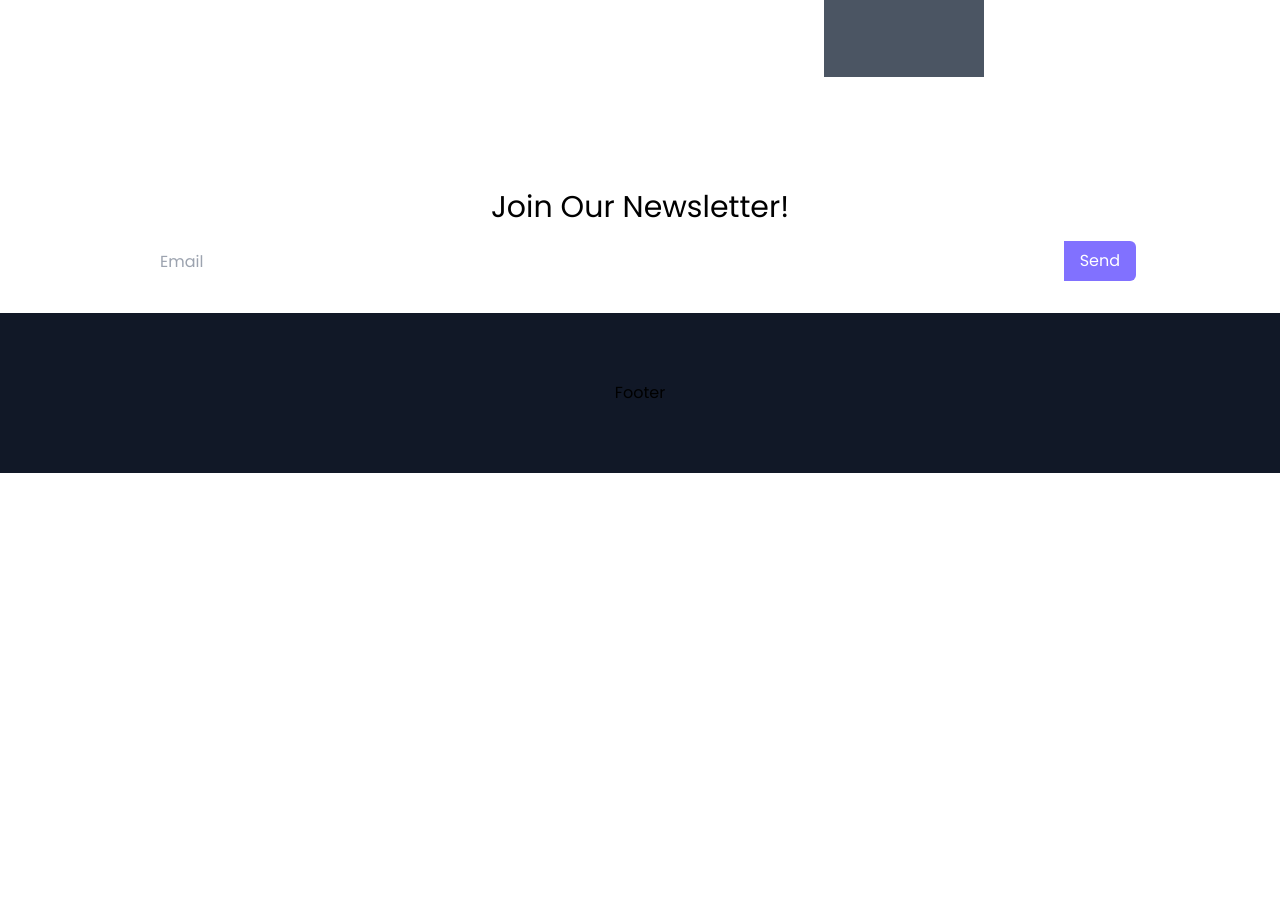
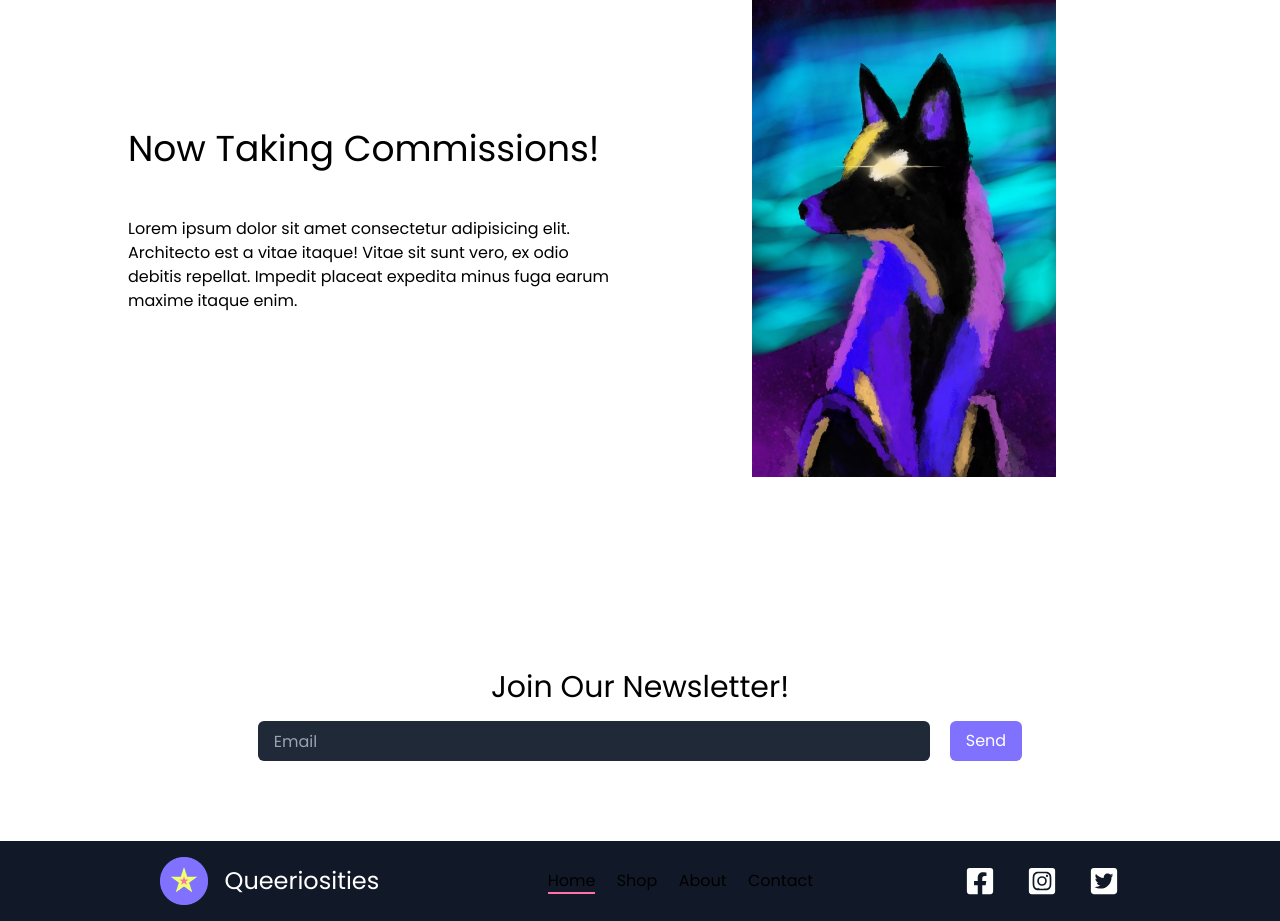
Before and after one commit to dakotadavis58/art-store, a Next.js app: page / in a window 1280 px wide. Shown: the part 1460-2381 px from the top of the page. Before the commit the page ends 1933 px from the top, so only its background shows below. Built offline with nearby package versions, Linux system fonts and the light colour scheme.

Commit message:
made components, worked on commissions section

```diff
--- a/components/Footer.jsx
+++ b/components/Footer.jsx
@@ -1,7 +1,23 @@
 import React from "react";
+import Logo from "./Logo";
+import data from "../data/data.js";
+import Links from "./Links";
+import Input from "./Input";
+import Socials from "./Socials";
 
 function Footer() {
-  return <div className="footer">Footer</div>;
+  const { nav, footer } = data;
+  const { navLinks, logo, btnText } = nav;
+
+  return (
+    <div className="flex justify-evenly items-center p-4 bg-gray-900 min-h-[10vh] gap-4">
+      <Logo logo={logo} />
+      <div className="">
+        <Links links={navLinks} />
+      </div>
+      <Socials />
+    </div>
+  );
 }
 
 export default Footer;
--- /dev/null
+++ b/components/Input.jsx
@@ -0,0 +1,15 @@
+import React from "react";
+
+function Input({ type, placeHolder, className }) {
+  return (
+    <input
+      type={type}
+      placeholder={placeHolder}
+      className={`bg-gray-800 rounded-md mr-1 px-4 focus:border-transparent focus:outline-none focus:ring-2 focus:ring-primary w-full ${
+        className ? className : ""
+      }`}
+    />
+  );
+}
+
+export default Input;
--- a/components/Links.jsx
+++ b/components/Links.jsx
@@ -2,10 +2,14 @@ import React from "react";
 import Link from "next/link";
 import { useRouter } from "next/router";
 
-function Links({ links }) {
+function Links({ links, col }) {
   const router = useRouter();
   return (
-    <ul className="gap-4 w-full max-w-md justify-between hidden md:flex m-2">
+    <ul
+      className={`gap-4 w-full max-w-md justify-between hidden md:flex m-2 ${
+        col ? "flex-col" : ""
+      }`}
+    >
       {links.map((link) => {
         return (
           <li key={link.name}>
--- a/components/Logo.jsx
+++ b/components/Logo.jsx
@@ -2,13 +2,13 @@ import Image from "next/image";
 import Link from "next/link";
 import React from "react";
 
-function Logo({ logo, img }) {
-  const { text } = logo;
+function Logo({ logo }) {
+  const { text, img, alt } = logo;
   return (
     <Link href="/">
       <div className="flex justify-center items-center gap-4">
         <div className="image-container max-w-[3rem] min-w-[3rem]">
-          <Image src={img} alt={logo.alt} fill className="image" />
+          <Image src={img} alt={alt} fill className="image" />
         </div>
         <h1 className="text-white text-2xl">{text}</h1>
       </div>
--- a/components/Nav/Nav.jsx
+++ b/components/Nav/Nav.jsx
@@ -2,7 +2,6 @@ import React from "react";
 import Links from "../Links";
 import Logo from "../Logo";
 import data from "../../data/data.js";
-import img from "../../public/assets/logo.png";
 import { BsPerson, BsCart2 } from "react-icons/bs";
 import Search from "./Search";
 import Link from "next/link";
@@ -17,7 +16,7 @@ function Nav() {
 
   return (
     <nav className="flex justify-between items-center p-4 bg-black">
-      <Logo logo={logo} img={img} />
+      <Logo logo={logo} />
       <Search />
       <Links links={navLinks} />
       <div className="flex gap-4">
--- /dev/null
+++ b/components/Socials.jsx
@@ -0,0 +1,25 @@
+import Link from "next/link";
+import React from "react";
+import {
+  FaFacebookSquare,
+  FaInstagramSquare,
+  FaTwitterSquare,
+} from "react-icons/fa";
+
+function Socials() {
+  return (
+    <div className="flex gap-8">
+      <Link href="https://www.facebook.com/" className="transition-all">
+        <FaFacebookSquare className="text-3xl text-white hover:text-primary transition-all " />
+      </Link>
+      <Link href="https://www.instagram.com/" className="transition-all">
+        <FaInstagramSquare className="text-3xl text-white hover:text-primary transition-all" />
+      </Link>
+      <Link href="https://www.twitter.com/" className="transition-all">
+        <FaTwitterSquare className="text-3xl text-white hover:text-primary transition-all " />
+      </Link>
+    </div>
+  );
+}
+
+export default Socials;
--- a/components/home/Commissions.jsx
+++ b/components/home/Commissions.jsx
@@ -1,14 +1,27 @@
+import Image from "next/image";
 import React from "react";
+import spaceFox from "../../public/assets/commissions-img.jpeg";
 
 function Commissions() {
   return (
-    <section className="flex w-full h-full min-h-[30vh]">
+    <section className="flex flex-col md:flex-row items-center w-full h-full min-h-[30vh] py-20">
       <div className="left flex-1 p-4">
-        <h1>Now Taking Commissions!</h1>
-        <p></p>
+        <h1 className="text-4xl py-2">Now Taking Commissions!</h1>
+        <p className="py-10">
+          Lorem ipsum dolor sit amet consectetur adipisicing elit. Architecto
+          est a vitae itaque! Vitae sit sunt vero, ex odio debitis repellat.
+          Impedit placeat expedita minus fuga earum maxime itaque enim.
+        </p>
       </div>
       <div className="right flex-1 p-4 flex justify-center items-center h-full">
-        <div className="bg-gray-600 h-40 w-40"></div>
+        <div className="image-container min-h-[20rem] max-h-[40rem]">
+          <Image
+            alt="Space fox"
+            src={spaceFox}
+            className="image max-h-[30rem]"
+            fill
+          />
+        </div>
       </div>
     </section>
   );
--- a/components/home/Hero.jsx
+++ b/components/home/Hero.jsx
@@ -1,14 +1,22 @@
+import { useRouter } from "next/router";
 import React from "react";
 import Button from "../../components/Button";
 
 function Hero({ hero }) {
   const { title, subtitle, btnText } = hero;
+  const router = useRouter();
+
+  const handleClick = () => {
+    router.push("/products");
+    console.log("clicked");
+  };
+
   return (
     <section className="hero h-[50vh] w-screen">
       <div className="heroImg flex flex-col justify-center items-center gap-4">
         <h1 className="text-5xl md:text-7xl">{title}</h1>
         <h2 className="md:text-2xl">{subtitle}</h2>
-        <Button primary rounded text={btnText} />
+        <Button primary rounded text={btnText} onClick={handleClick} />
       </div>
     </section>
   );
--- a/components/home/Newsletter.jsx
+++ b/components/home/Newsletter.jsx
@@ -1,17 +1,18 @@
 import React from "react";
 import Button from "../Button";
+import Input from "../Input";
 
 function Newsletter() {
   return (
-    <section className="min-h-[20vh] p-8 min-w-full">
+    <section className="min-h-[20vh] flex flex-col p-8 min-w-full justify-center py-20">
       <h1 className="text-3xl p-4 mx-auto text-center">Join Our Newsletter!</h1>
-      <div className="w-full flex">
-        <input
-          placeholder="Email"
+      <div className="w-full flex justify-center gap-4">
+        <Input
           type="email"
-          className="w-full h-10  rounded-l-md px-4"
+          placeHolder="Email"
+          className="w-full h-10 rounded-md px-4 max-w-2xl"
         />
-        <Button text={"Send"} style="rounded-r-md" className=""></Button>
+        <Button text={"Send"} rounded className=""></Button>
       </div>
     </section>
   );
--- a/data/data.js
+++ b/data/data.js
@@ -9,13 +9,14 @@ const data = {
     logo: {
       alt: "Logo",
       text: "Queeriosities",
+      img: require("/public/assets/logo.png"),
     },
     btnText: "Shop Now",
   },
   hero: {
     title: "Queeriosities",
     subtitle: "The best place to buy",
-    btnText: "Shop",
+    btnText: "Shop Now",
   },
   footer: {
     footerLinks: [
--- a/styles/globals.css
+++ b/styles/globals.css
@@ -35,15 +35,15 @@ a {
 }
 
 .link {
-  @apply border-b-2 border-b-transparent;
+  @apply transition-all border-b-2 border-b-transparent hover:text-primary;
 }
 
 .activeLink {
-  @apply border-b-2 border-b-primary;
+  @apply border-b-2 border-b-secondary;
 }
 
 .btn {
-  @apply px-4 py-2 text-white bg-tertiary hover:bg-pink-600;
+  @apply px-4 py-2 text-white bg-tertiary hover:bg-pink-600 transition-all;
 }
 
 .btn-primary {
@@ -72,7 +72,7 @@ a {
 .heroImg {
   /* Use "linear-gradient" to add a darken background effect to the image (photographer.jpg). This will make the text easier to read */
   background-image: linear-gradient(rgba(0, 0, 0, 0.5), rgba(0, 0, 0, 0.5)),
-    url("../public/assets/bg-img.jpg");
+    url("../public/assets/hero-bg.jpeg");
 
   /* Set a specific height */
   height: 100%;
@@ -85,10 +85,6 @@ a {
   position: relative;
 }
 
-.footer {
-  @apply flex justify-center items-center p-4 bg-gray-900 min-h-[20vh];
-}
-
 .image-container {
   width: 100%;
 }
```
Also changed, not shown: public/assets/commissions-img.jpeg (added), public/assets/hero-bg.jpeg (added).
